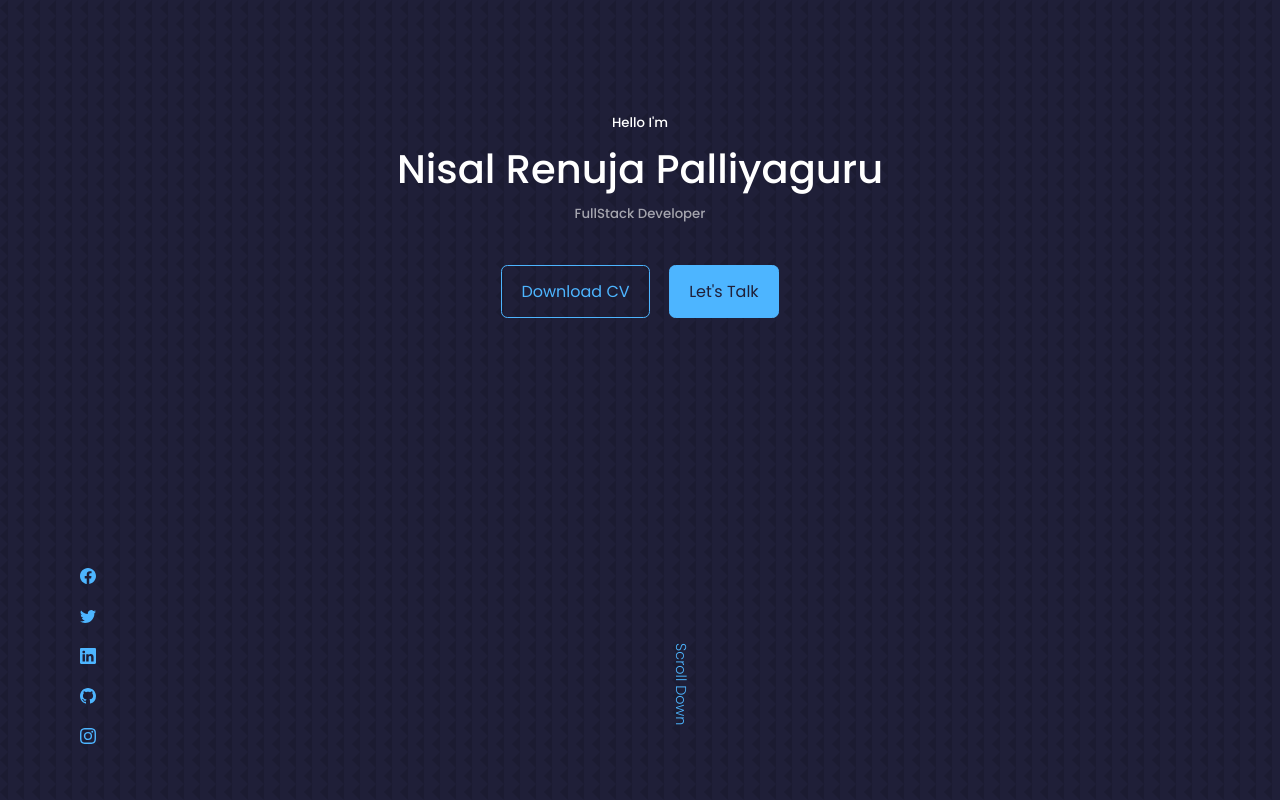
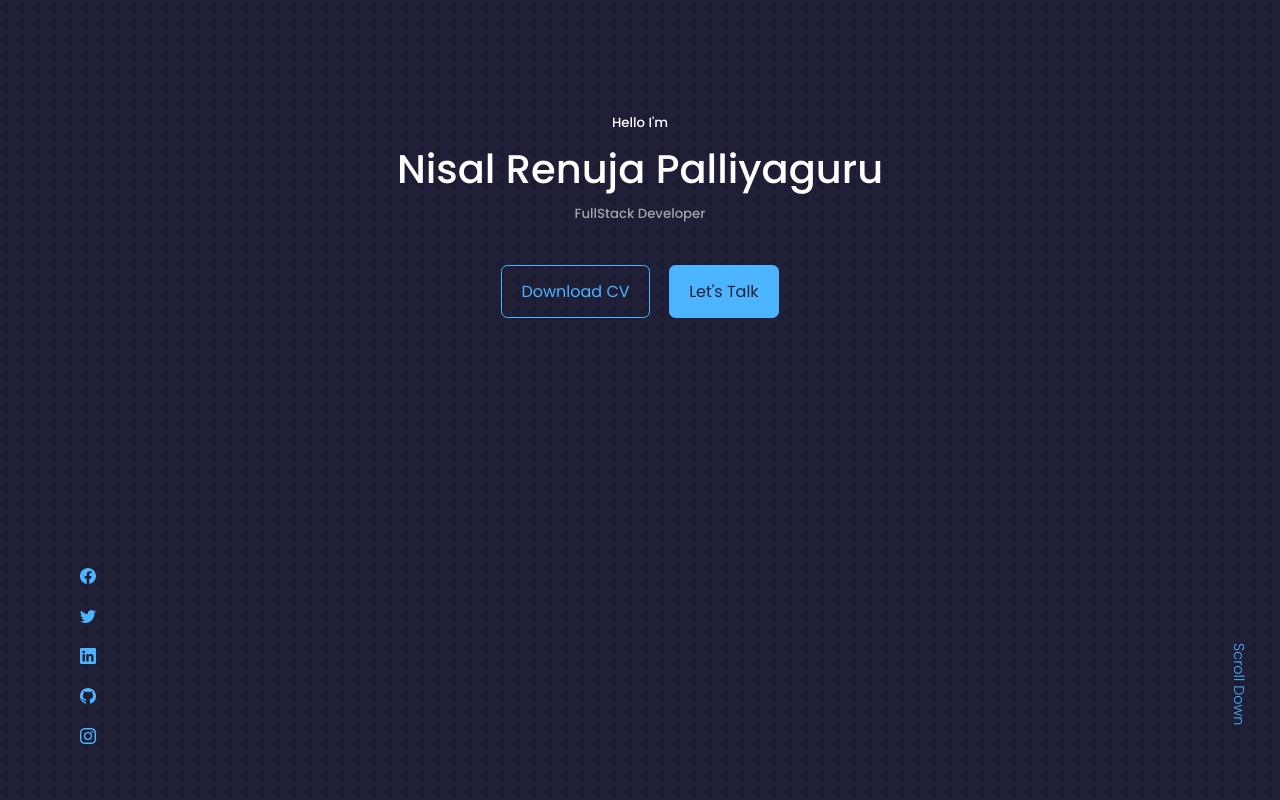
Before and after one commit to nisalrenuja/Nisal-Renuja, a React (Create React App) app: page / in a window 1280 px wide. Shown: the top 800 px of the page. Built offline with nearby package versions, Linux system fonts and the light colour scheme.

Commit message:
scroll down changed

```diff
--- a/src/components/header/header.css
+++ b/src/components/header/header.css
@@ -53,7 +53,7 @@ header{
 /* ======= SCROLL DOWN ======= */
 .scroll__down{
     position: absolute;
-    right: auto;
+    right: -0.01rem;
     bottom: 6.5rem;
     transform: rotate(90deg);
     font-weight: 300;
```
